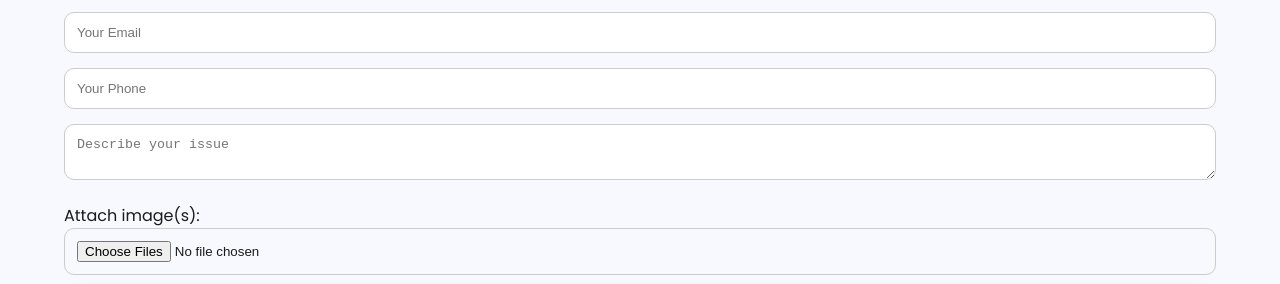
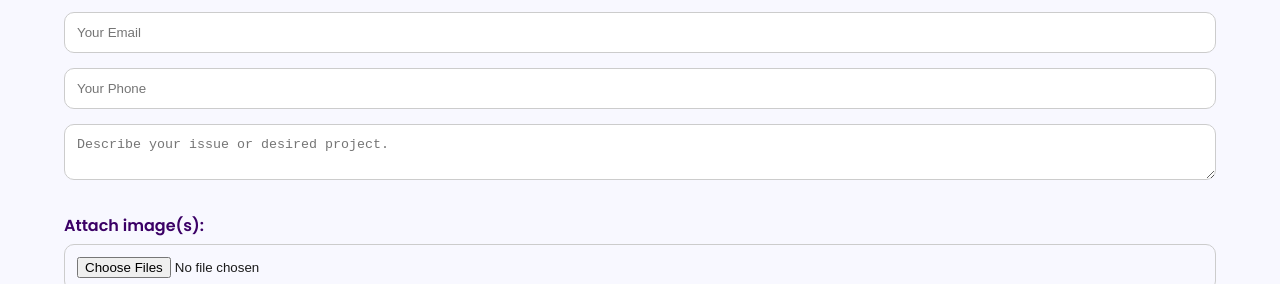
Before and after one commit to LahhWhale/Real-Breeze-Plumbing, a website: page index.html in a window 1280 px wide. Shown: the part 2946-3230 px from the top of the page. Drawn offline with nearby package versions, Linux system fonts and the light colour scheme.

Commit message:
updated form action and contact section

```diff
--- a/index.html
+++ b/index.html
@@ -122,15 +122,18 @@
         <h2>Request a Quote</h2>
         <p>Tell us about your plumbing issue — we’ll get back to you quickly.</p>
 
-        <form action="https://real-breeze-backend.onrender.com/send-email" method="POST" enctype="multipart/form-data">
+<form action="https://real-breeze-backend.onrender.com/send-email"
+      method="POST"
+      enctype="multipart/form-data">
   <input type="text" name="name" placeholder="Your Name" required />
   <input type="email" name="email" placeholder="Your Email" required />
   <input type="text" name="phone" placeholder="Your Phone" required />
-  <textarea name="message" placeholder="Describe your issue" required></textarea>
-  <label for="photoUpload">Attach image(s):</label>
+  <textarea name="message" placeholder="Describe your issue or desired project." required></textarea>
+  <label for="photoUpload" class="upload-label">Attach image(s):</label>
   <input type="file" id="photoUpload" name="photos" accept="image/*" multiple />
   <button type="submit" class="btn primary">Send Message</button>
 </form>
+
 
 <p id="formStatus" style="margin-top:15px;"></p>
 
```
